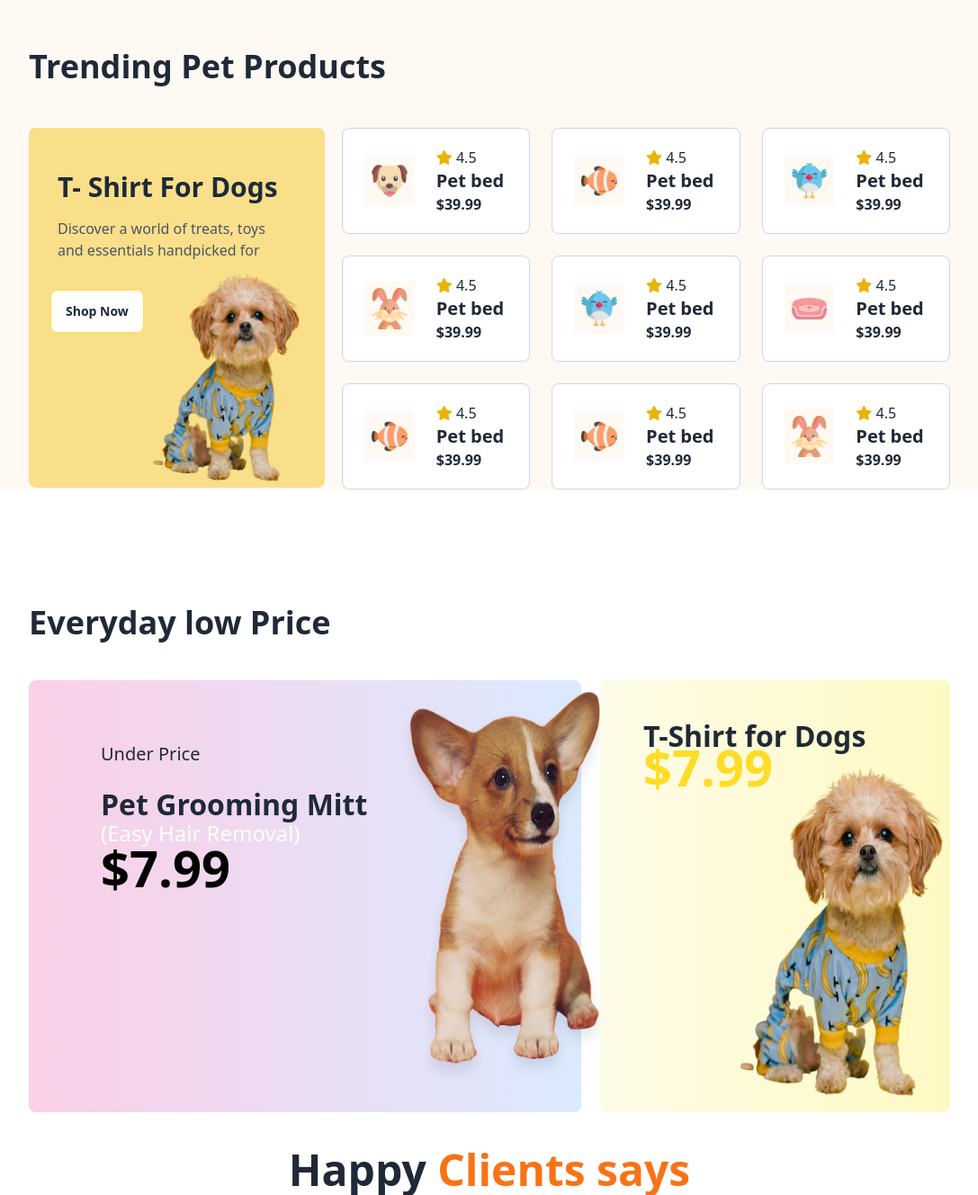
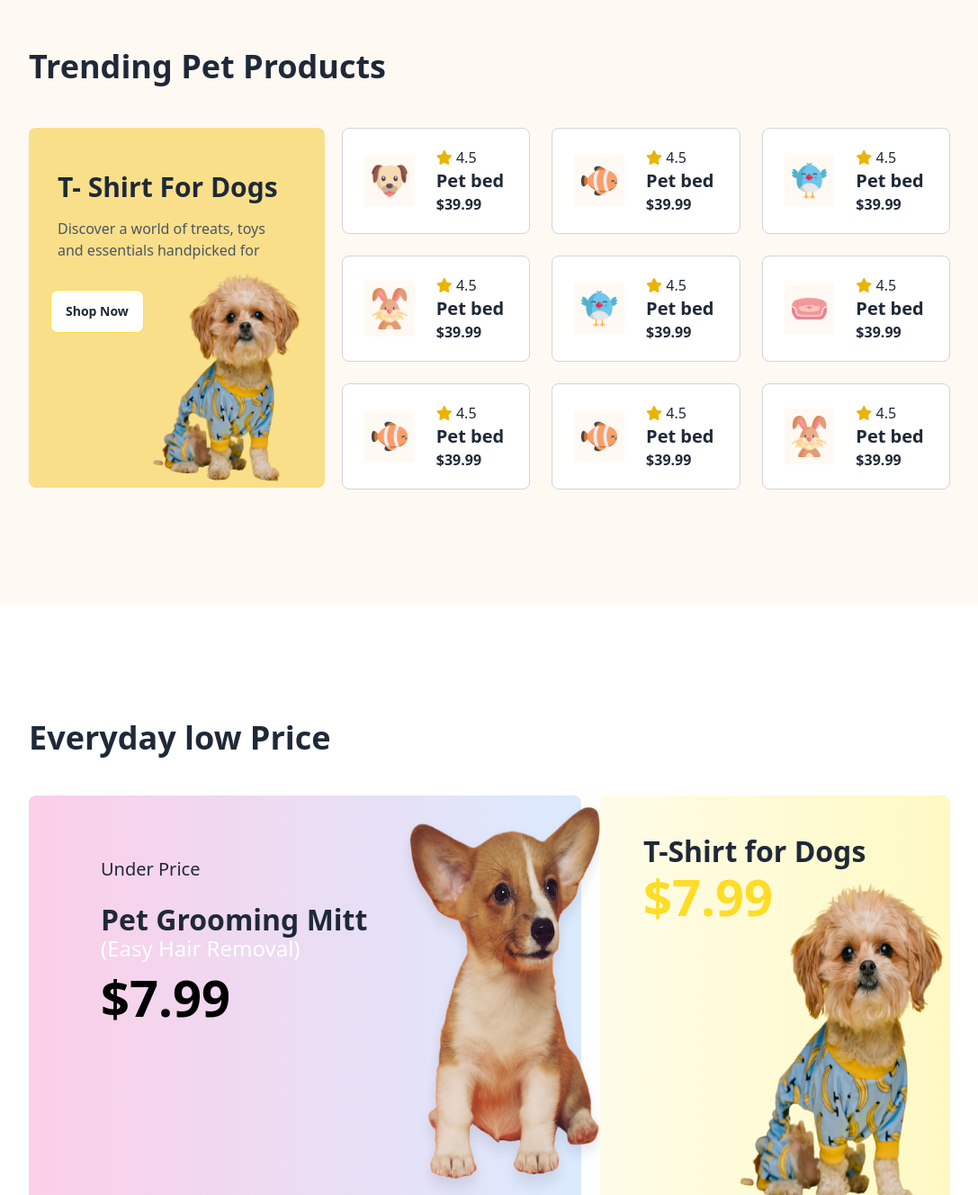
Before and after one commit to RjRabby018/assignment-3-pro-repo, a plain HTML site: page index.html in a window 1280 px wide. Shown: the part 1443-2771 px from the top of the page at 90% size, without its empty margins (96-1183 px from the left). Drawn offline with nearby package versions, Linux system fonts and the light colour scheme; a web font is replaced by a local one.

Commit message:
all complete

```diff
--- a/index.html
+++ b/index.html
@@ -115,7 +115,7 @@
         </div>
       </section>
       <!-- trending pet products -->
-       <section class="mt-12 sm:mt-32 mb-0 sm:mb-32 bg-[#FFF9F4] pt-8 sm:pt-36">
+       <section class="mt-12 sm:mt-32 mb-0 sm:mb-32 bg-[#FFF9F4] pt-8 pb-0 sm:pb-32 sm:pt-36">
         <!--  div>h3+p+btn^div>div*9>div+div>p+p+p -->
          <div class="w-4/5 mx-auto ">
           <h2 class="font-semibold text-2xl sm:text-4xl mb-12">Trending Pet Products</h2>
@@ -316,7 +316,7 @@
                 <p class="hidden sm:block sm:font-normal sm:text-xl">Under Price</p>
                 <p class="font-semibold text-xl mt-7 sm:text-[32px]">Pet Grooming Mitt</p>
                 <p class="hidden sm:block font-normal text-[24px] text-white">(Easy Hair Removal)</p>
-                <p class="font-bold text-4xl mt-0 text-white sm:text-[56px] sm:text-black">$7.99</p>
+                <p class="font-bold text-4xl mt-4 text-white sm:text-[56px] sm:text-black">$7.99</p>
                 </div>
                 <div>
                   <img class="absolute w-3/5 h-4/5 left-[40%] top-[20%] sm:-top-3 sm:left-[380px] sm:h-full sm:w-1/2" src="c1-assets/cute-dog-mid.png" alt="">
@@ -326,7 +326,7 @@
               <div class="w-full h-[360px] relative bg-gradient-to-r from-yellow-50 to-yellow-100 rounded-lg mt-5 sm:mt-0 sm:w-[38%] sm:h-[480px]">
                 <div class="ml-12 mt-8 sm:mt-12">
                   <p class="font-semibold text-xl sm:text-[32px]">T-Shirt for Dogs</p>
-                  <p class="text-[#FFDC26] font-bold text-4xl sm:text-[56px]">$7.99</p>
+                  <p class="text-[#FFDC26] font-bold text-4xl mt-4 sm:text-[56px]">$7.99</p>
                 </div>
                 <div>
                   <img class="absolute h-4/5 w-3/5 top-[20%] left-[40%] " src="c1-assets/cute-pet-mid.png" alt="">
```
